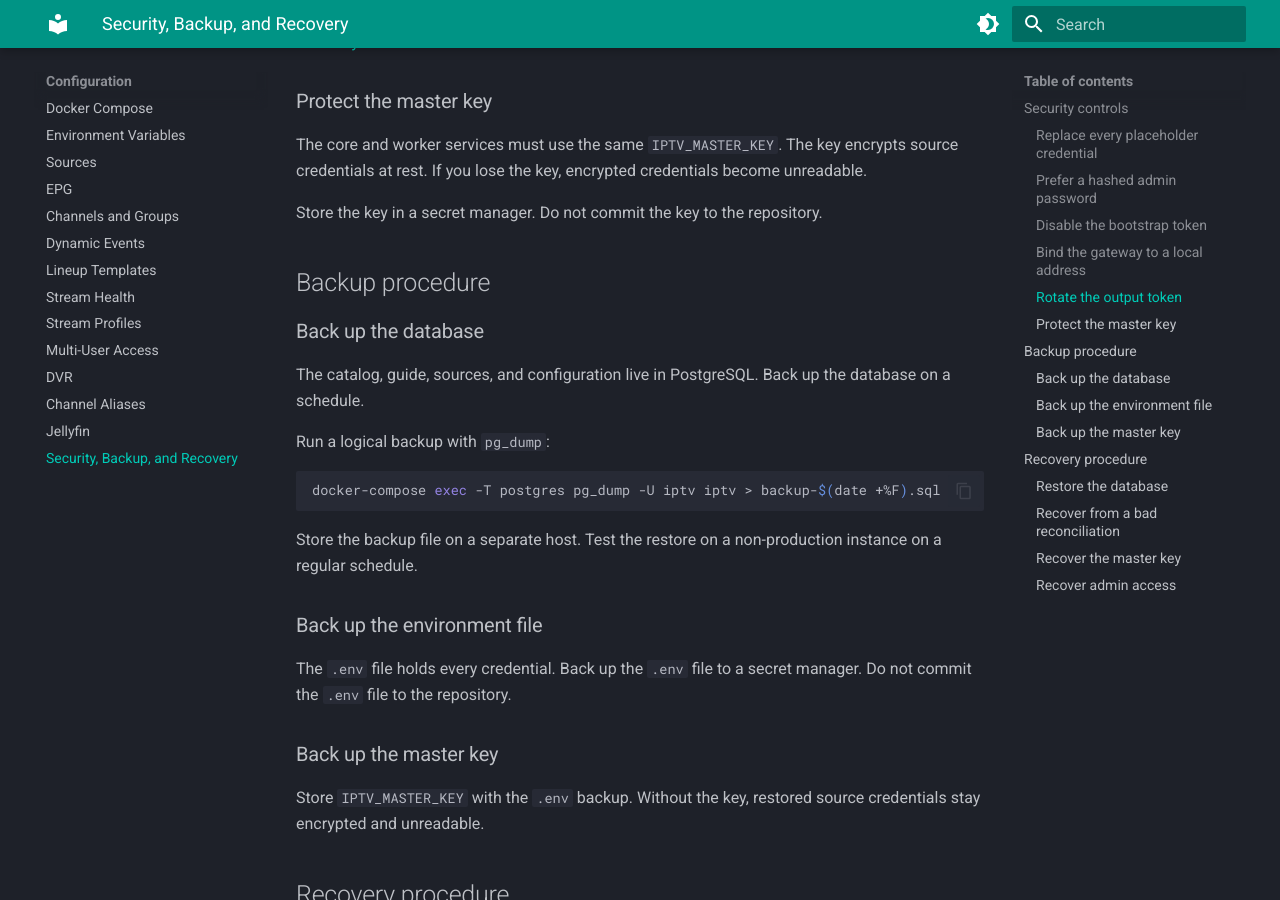
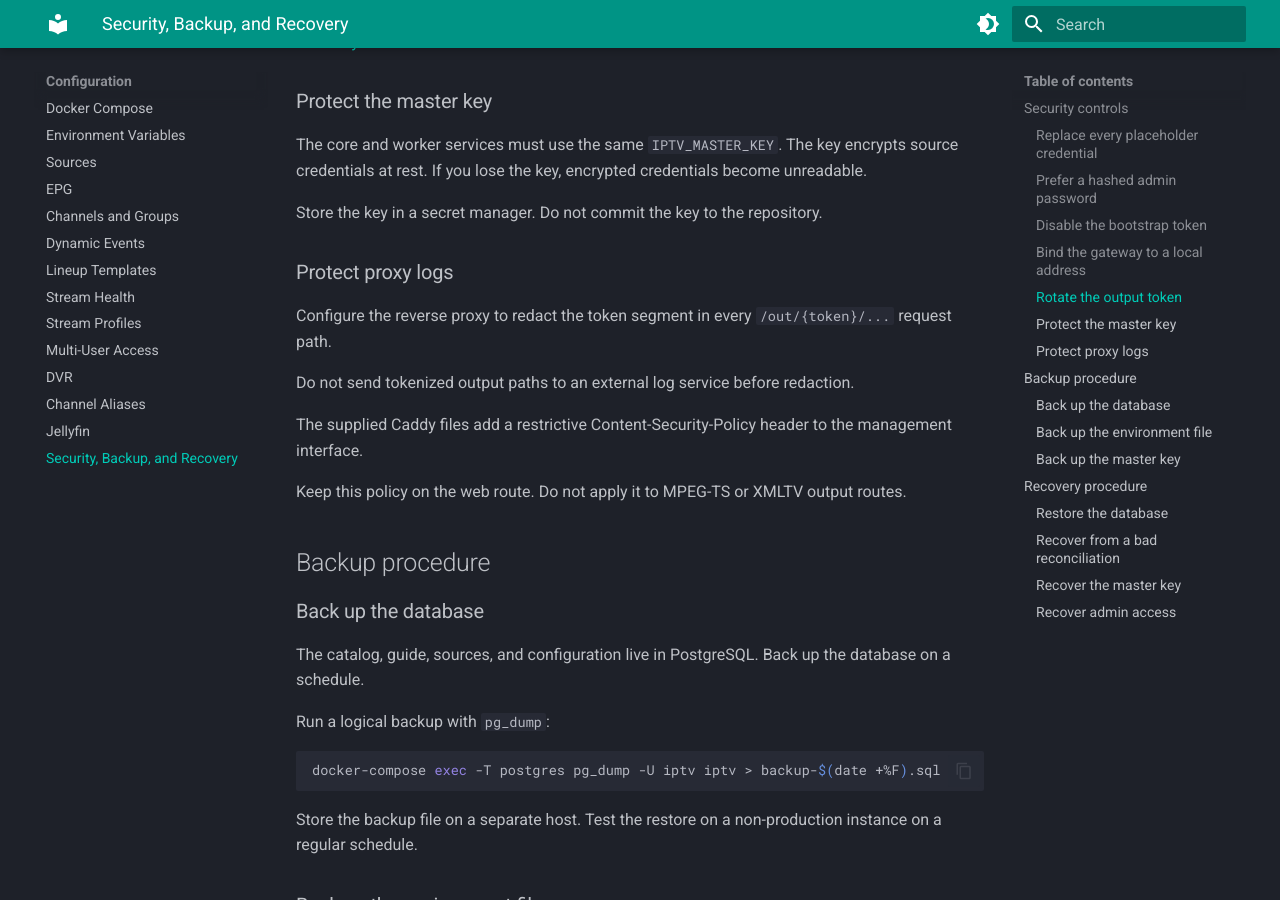
Before and after one commit to NathanBland/iptv-relay, an MkDocs documentation site: the page built from docs/docs/configuration/security.md, in a window 1280 px wide and 900 px high, scrolled down 1516 px. Built offline with MkDocs 1.6.1 and Material for MkDocs 9.7.7, drawn with Linux system fonts in a browser that asks for light colours.

Commit message:
Harden admin CSP and proxy log guidance

```diff
--- a/docs/docs/configuration/security.md
+++ b/docs/docs/configuration/security.md
@@ -58,6 +58,16 @@ The core and worker services must use the same `IPTV_MASTER_KEY`. The key encryp
 
 Store the key in a secret manager. Do not commit the key to the repository.
 
+### Protect proxy logs
+
+Configure the reverse proxy to redact the token segment in every `/out/{token}/...` request path.
+
+Do not send tokenized output paths to an external log service before redaction.
+
+The supplied Caddy files add a restrictive Content-Security-Policy header to the management interface.
+
+Keep this policy on the web route. Do not apply it to MPEG-TS or XMLTV output routes.
+
 ## Backup procedure
 
 ### Back up the database
```
Also changed, not shown: 5 other files.
